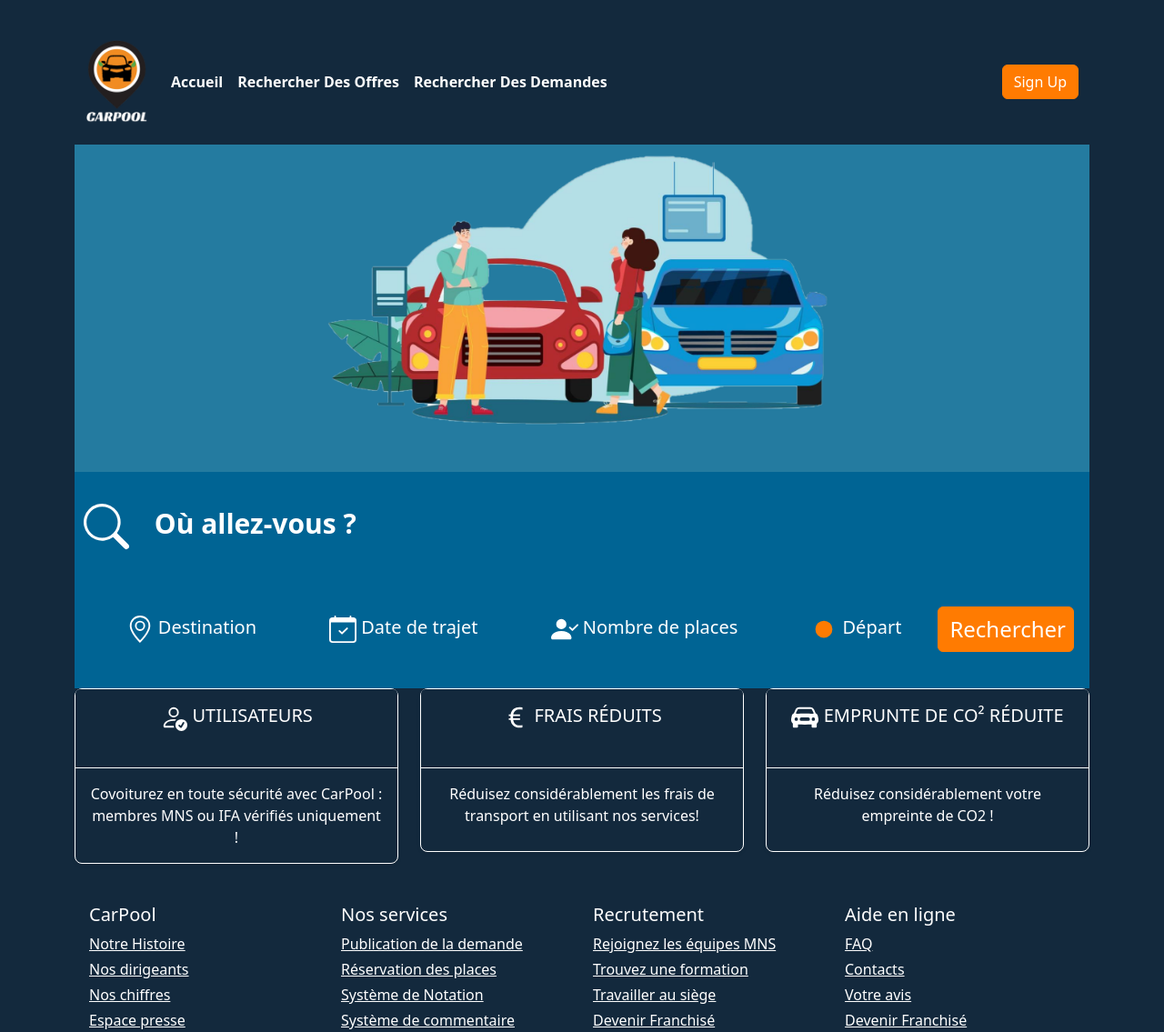
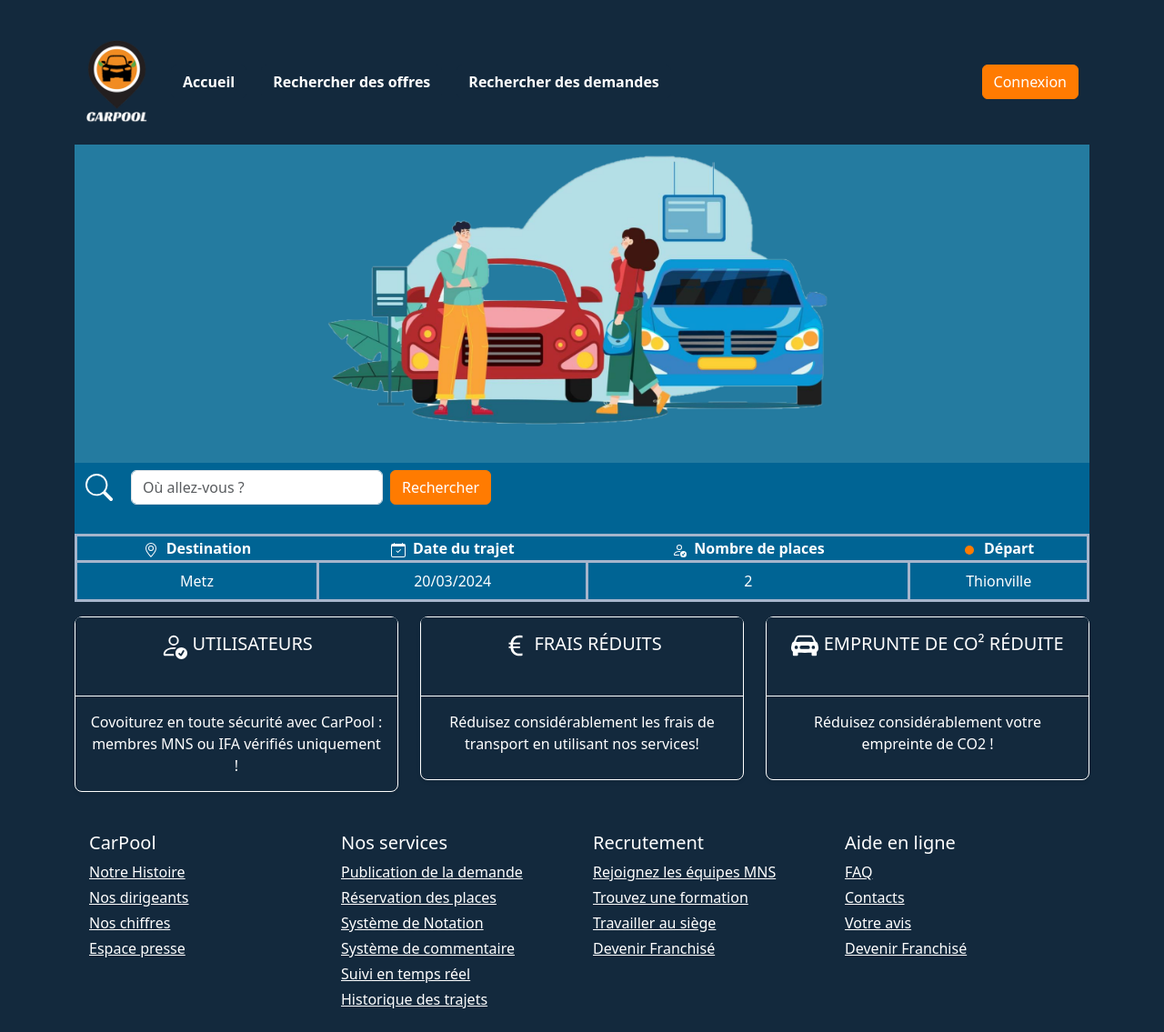
Before and after one commit to xino57/CarPool, a PHP site: page /front/public/index.html in a window 1280 px wide. Shown: the top 1135 px of the page at 91% size. Run offline with PHP 8.4, Linux system fonts and the light colour scheme.

Commit message:
Content
Content improvement + CSS modifications + icon

```diff
--- a/css/style.css
+++ b/css/style.css
@@ -22,60 +22,54 @@ body {
 
 /*....................................................................Content....................................................................*/
 
-.content {
+.image {
     margin-top: 10px;
     background-image: url('/image/Front-page-image.png');
     background-size: 60% auto;
     background-repeat: no-repeat;
     background-position: center top;
-    height: 853px;
+    height: 350px;
     background-color: #247BA0;
-    height: 360px;
 }
 
 .iconSearch {
-    height: 100px;
+    height: auto;
     width: 50px;
     margin-right: 20px;
 }
 
-.interiorContent {
+.content {
     position: relative;
-    top: 30%;
     background-color: #006494;
-    padding: 10px;
+    /* height: 200px; */
     color: white;
 }
 
-.interiorContent h1 {
-    font-weight: bold;
-    font-size: 30px;
+.icon {
+    height: auto;
+    width: 20px;
 }
 
-.scope {
-    display: flex;
-    flex-direction: row;
-    justify-content: center;
-    align-items: center;
+
+.table {
+    overflow-x: auto;
+    border-width: 20px;
 }
 
-.scope h3 {
-    margin: 40px;
-    font-size: 20px;
+.title-table {
+    margin: 0 auto;
+    width: 100%;
 }
 
-.iconGeo,
-.iconCalendar,
-.personcircle,
-.point {
-    height: 30px;
-    width: auto;
+.table tr {
+    background-color: #006494;
+    border-width: 3px;
+    color: white;
 }
 
-.scope .button-search {
-    height: 50px;
-    width: 150px;
-    font-size: 24px;
+.table td {
+    border-width: 3px;
+    padding: 8px;
 }
 
 /*....................................................................Bloc De Réassurance....................................................................*/
--- a/css/variableBootstrap.css
+++ b/css/variableBootstrap.css
@@ -9,6 +9,22 @@
     color: #fff;
     background-color: var(--primary-color);
     border-color: var(--primary-color);
+}
+
+.btn-success {
+    background-color: #13293d;
+    border-color: #13293d;
+}
+
+.btn-success:hover {
+    background-color: #ff7b01;
+    border-color: #ff7b01;
+
+}
+
+.btn-success:hover:active {
+    background-color: #13293d;
+    border-color: #13293d;
 }
 
 .btn-secondary {
@@ -33,3 +49,7 @@
 .pb-4 {
     padding-bottom: 5.5rem !important;
 }
+
+.mt-5 {
+    margin-top: 10px !important;
+}
--- a/front/public/index.html
+++ b/front/public/index.html
@@ -29,53 +29,70 @@
                 <div class="collapse navbar-collapse" id="navbarSupportedContent">
                     <ul class="navbar-nav me-auto mb-2 mb-lg-0">
                         <li class="nav-item">
-                            <a class="nav-link active" aria-current="page" href="#"><strong
-                                    class="text-white text-underline">Accueil</strong></a>
+                            <a class="nav-link active" aria-current="page" href="#"><button
+                                    class="btn btn-success"><strong>Accueil</strong></button></a>
                         </li>
                         <li class="nav-item">
-                            <a class="nav-link active" aria-current="page" href="#"><strong
-                                    class="text-white">Rechercher Des Offres</strong></a>
+                            <a class="nav-link active" aria-current="page" href="#"><button
+                                    class="btn btn-success"><strong>Rechercher des offres</strong></button></a>
                         </li>
                         <li class="nav-item">
-                            <a class="nav-link active" aria-current="page" href="#"><strong
-                                    class="text-white">Rechercher Des Demandes</strong></a>
+                            <a class="nav-link active" aria-current="page" href="#"><button
+                                    class="btn btn-success"><strong>Rechercher des demandes</strong></button></a>
                         </li>
                     </ul>
                     <form class="d-flex" role="search">
-                        <button class="btn btn-primary signUp" type="submit">Sign Up</button>
+                        <button class="btn btn-primary signUp" type="submit">Connexion</button>
                     </form>
                 </div>
             </div>
         </nav>
 
         <!-- Content -->
-        <div class="content"></div>
-        <div class="interiorContent">
-            <h1>
-                <img src="/icon/search.svg" alt="IconSearch" class="iconSearch img-fluid" /> Où
-                allez-vous ?
-            </h1>
-            <div class="scope">
-                <h3>
-                    <img src="/icon/geo-alt.svg" alt="IconSearch" class="iconGeo" class="iconGeo img-fluid" />
-                    Destination
-                </h3>
-                <h3>
-                    <img src="/icon/calendar-check.svg" alt="IconCalendar" class="iconCalendar img-fluid" />
-                    Date de trajet
-                </h3>
-                <h3>
-                    <img src="/icon/person.svg" alt="PersonCircle" class="personcircle img-fluid" />
-                    Nombre de places
-                </h3>
-                <h3>
-                    <img src="/icon/point.svg" alt="IconPoint" class="point img-fluid" /> Départ
-                </h3>
-                <button class="button-search btn btn-primary">Rechercher</button>
+        <div class="image"></div>
+        <div class="content">
+            <div class="row">
+                <div class="col-lg-6 col-md-12 col-sm-12 mb-4">
+                    <nav class="navbar ">
+                        <div class="container-fluid">
+                            <form class="d-flex" role="search">
+                                <img src="/icon/search.svg" alt="IconSearch" class="iconSearch" />
+                                <input class="form-control me-2" type="search" placeholder="Où allez-vous ?"
+                                    aria-label="Search">
+                                <button class="btn btn-primary" type="submit">Rechercher</button>
+                            </form>
+                        </div>
+                    </nav>
+                </div>
+            </div>
+            <div class="table">
+                <table class="table-primary title-table">
+                    <thead>
+                        <tr class="icon text-center">
+                            <th>&nbsp;&nbsp;&nbsp;<img src="/icon/geo-alt.svg" alt="icon-destination">
+                                &nbsp;Destination&nbsp;&nbsp;&nbsp;</th>
+                            <th>&nbsp;&nbsp;&nbsp;<img src="/icon/calendar-check.svg" alt="icon-calendrier"> &nbsp;Date
+                                du trajet&nbsp;&nbsp;&nbsp;</th>
+                            <th>&nbsp;&nbsp;&nbsp;<img src="/icon/person-check.svg" alt="icon-user-check"> &nbsp;Nombre
+                                de places&nbsp;&nbsp;&nbsp;</th>
+                            <th>&nbsp;&nbsp;&nbsp;<img src="/icon/point.svg" alt="icon-point-depart">
+                                &nbsp;Départ&nbsp;&nbsp;&nbsp;</th>
+                        </tr>
+                    </thead>
+                    <tbody>
+                        <tr class="text-center">
+                            <td>Metz</td>
+                            <td>20/03/2024</td>
+                            <td>2</td>
+                            <td>Thionville</td>
+                        </tr>
+                    </tbody>
+                </table>
             </div>
         </div>
+
         <!-- Bloc de réassurance -->
-        <div class="row row-cols-1 row-cols-md-3 mb-3 text-center">
+        <div class="row row-cols-1 row-cols-md-3 mb-3 text-center mt-5">
             <div class="col">
                 <div class="card mb-4 rounded-3 shadow-sm">
                     <div class="card-header py-3">
@@ -122,6 +139,7 @@
                 </div>
             </div>
         </div>
+
         <!-- Footer -->
         <footer class="text-white pt-1">
             <div class="row px-3 pb-4">
```
Also changed, not shown: icon/search.svg.
